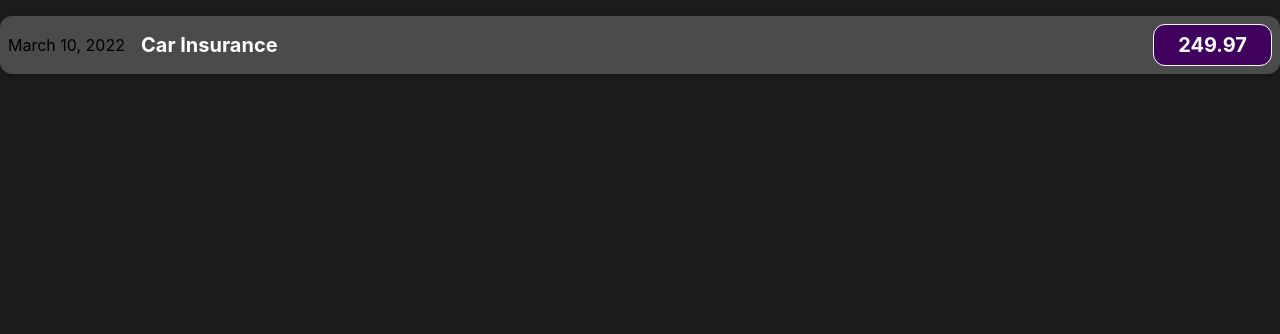
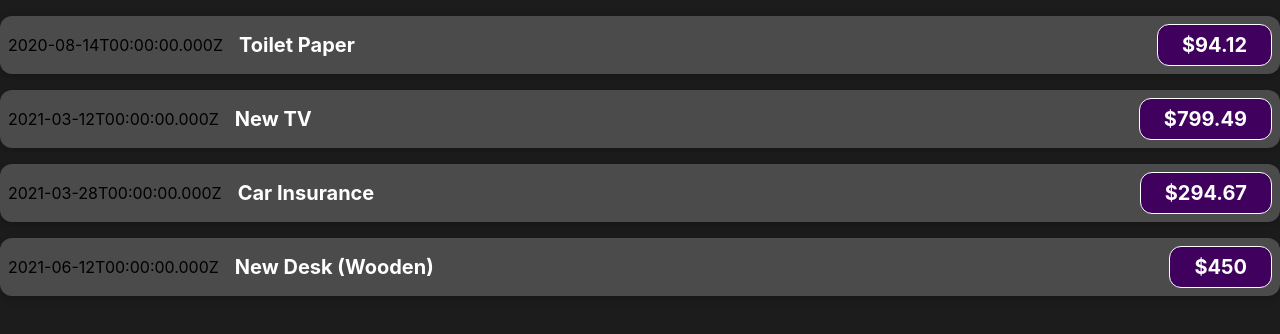
Before and after one commit to Brutalvik/expenseTracker, a JavaScript app: page / in a window 1280 px wide. Shown: the top 334 px of the page. Built offline with nearby package versions, Linux system fonts and the light colour scheme; the HTML template or start-up script is replaced by a standard one.

Commit message:
Added ExpenseItem reusable component

```diff
--- a/src/App.js
+++ b/src/App.js
@@ -1,9 +1,12 @@
 import ExpenseItem from "./components/ExpenseItem";
+import expenses from "./data/Expenses";
 
 const App = () => {
   return (
     <div>
-      <ExpenseItem />
+      {expenses.map((item) => (
+        <ExpenseItem title={item.title} amount={item.amount} date={item.date} />
+      ))}
     </div>
   );
 };
--- a/src/components/ExpenseItem.js
+++ b/src/components/ExpenseItem.js
@@ -1,12 +1,12 @@
 import "./ExpenseItem.css";
 
-const ExpenseItem = () => {
+const ExpenseItem = (props) => {
   return (
     <div className="expense-item">
-      <div>March 10, 2022</div>
+      <div>{props.date.toISOString()}</div>
       <div className="expense-item__description">
-        <h2>Car Insurance</h2>
-        <div className="expense-item__price">249.97</div>
+        <h2>{props.title}</h2>
+        <div className="expense-item__price">${props.amount}</div>
       </div>
     </div>
   );
--- /dev/null
+++ b/src/data/Expenses.js
@@ -0,0 +1,23 @@
+const Expenses = [
+  {
+    id: "e1",
+    title: "Toilet Paper",
+    amount: 94.12,
+    date: new Date(2020, 7, 14),
+  },
+  { id: "e2", title: "New TV", amount: 799.49, date: new Date(2021, 2, 12) },
+  {
+    id: "e3",
+    title: "Car Insurance",
+    amount: 294.67,
+    date: new Date(2021, 2, 28),
+  },
+  {
+    id: "e4",
+    title: "New Desk (Wooden)",
+    amount: 450,
+    date: new Date(2021, 5, 12),
+  },
+];
+
+export default Expenses;
```
